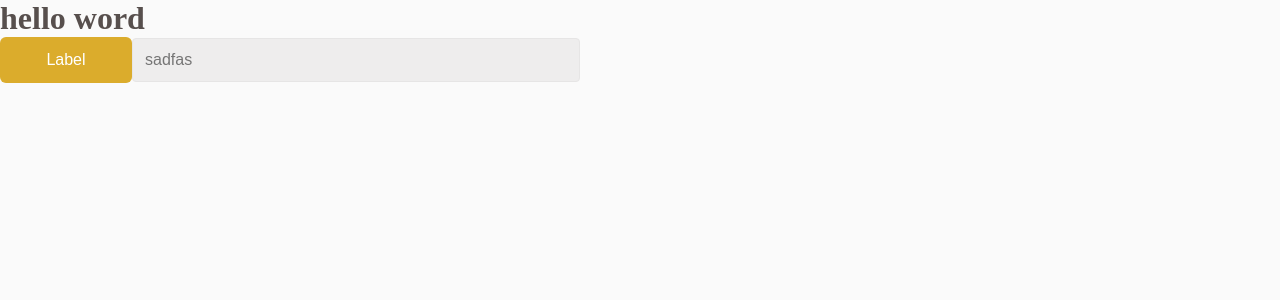
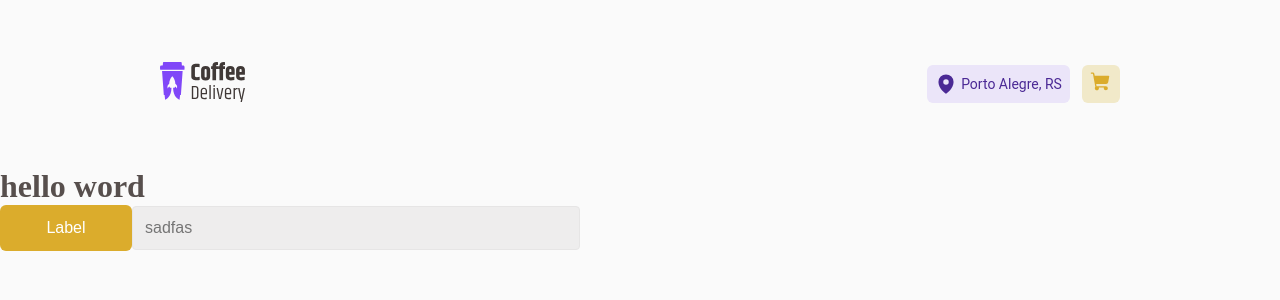
Before and after one commit to thayronFeitosa/Coffee-Delivery, a React (Vite) app: page /shop in a window 1280 px wide. Shown: the top 300 px of the page. Built offline with nearby package versions, Linux system fonts and the light colour scheme.

Commit message:
finish components headers

```diff
--- a/package.json
+++ b/package.json
@@ -9,9 +9,11 @@
     "preview": "vite preview"
   },
   "dependencies": {
+    "@types/react-router-dom": "^5.3.3",
     "phosphor-react": "^1.4.1",
     "react": "^18.2.0",
     "react-dom": "^18.2.0",
+    "react-router-dom": "^6.3.0",
     "styled-components": "^5.3.5"
   },
   "devDependencies": {
--- a/src/App.tsx
+++ b/src/App.tsx
@@ -1,23 +1,26 @@
 import { ThemeProvider } from "styled-components";
 import { Button } from "./components/Button";
+import { Header } from "./components/header";
 import { Input } from "./components/Input";
 import { GlobalStyle } from "./styles/global";
 import { defaultTheme } from "./styles/themes/default";
+import { BrowserRouter } from "react-router-dom";
 
 export function App() {
-
   function handleClick() {
-    console.log('clicando');
-
+    console.log("clicando");
   }
   return (
     <ThemeProvider theme={defaultTheme}>
+      <BrowserRouter >
+        <Header />
         <div className="App">
           <h1>hello word</h1>
           <Button onClick={handleClick}>Label</Button>
           <Input placeholder="sadfas" />
         </div>
         <GlobalStyle />
+      </BrowserRouter>
     </ThemeProvider>
   );
 }
--- /dev/null
+++ b/src/components/header/index.tsx
@@ -0,0 +1,32 @@
+import { MapPin, ShoppingCart } from "phosphor-react";
+import Logo from "../../assets/Logo.svg";
+import { NavLink } from "react-router-dom";
+
+import {
+  HeaderContainer,
+  ButtonShopping,
+  ContainerMap,
+  ContainerMapShop,
+} from "./styles";
+
+export function Header() {
+  return (
+    <HeaderContainer>
+      <NavLink to="/">
+        <img src={Logo} alt="" />
+      </NavLink>
+      <ContainerMapShop>
+        <ContainerMap>
+          <MapPin size={22} weight="fill" />
+          <p>Porto Alegre, RS</p>
+        </ContainerMap>
+
+        <ButtonShopping>
+          <NavLink to="/shop">
+            <ShoppingCart size={22} weight="fill" />
+          </NavLink>
+        </ButtonShopping>
+      </ContainerMapShop>
+    </HeaderContainer>
+  );
+}
--- /dev/null
+++ b/src/components/header/styles.ts
@@ -0,0 +1,57 @@
+import styled from 'styled-components';
+
+
+export const HeaderContainer = styled.div`
+  display: flex;
+  flex-direction: row;
+  align-items: center;
+  justify-content: center;
+  justify-content: space-between;
+
+  height: 104px;
+  padding: 32px 160px;
+`
+
+export const ContainerMapShop = styled.div`
+  display: flex;
+  align-items: center;
+`
+
+export const ContainerMap = styled.div`
+  display: flex;
+  flex-direction: row;
+  align-items: center;
+  justify-content: center;
+
+  border-radius: 6px;
+  width: 143px;
+  height: 38px;
+  gap: 4px;
+
+  background:${({theme}) => theme['purple-light']};
+
+  font-family: 'Roboto';
+  font-style: normal;
+  font-weight: 400;
+  font-size: 14px;
+  line-height: 130%;
+
+  color: ${(props) => props.theme['purple-dark']};
+`
+
+export const ButtonShopping = styled.div`
+  display: flex;
+  flex-direction: row;
+  align-items: center;
+  justify-content: center;
+  width: 38px;
+  height: 38px;
+  background:${({theme}) => theme['yellow-light']};
+  border-radius: 6px;
+  margin-left: 12px;
+
+
+  svg {
+    color:${({theme}) => theme['yellow']}
+  }
+`
--- a/src/styles/global.ts
+++ b/src/styles/global.ts
@@ -8,8 +8,9 @@ export const GlobalStyle = createGlobalStyle`
   }
   :focus {
     outline: 0;
-    box-shadow: 0 0 0 2px ${(props) => props.theme['background']};
+    outline:none;
   }
+
   body {
     background: ${(props) => props.theme['background']};
     color: ${(props) => props.theme['base-text']};
@@ -22,4 +23,9 @@ export const GlobalStyle = createGlobalStyle`
     border: none;
   }
 
+  a {
+    border: 0;
+
+  }
+
 `
```
Also changed, not shown: 1 other file (tests, documents, lock files or other folders). Lines whose indentation alone changed are shown as unchanged.
